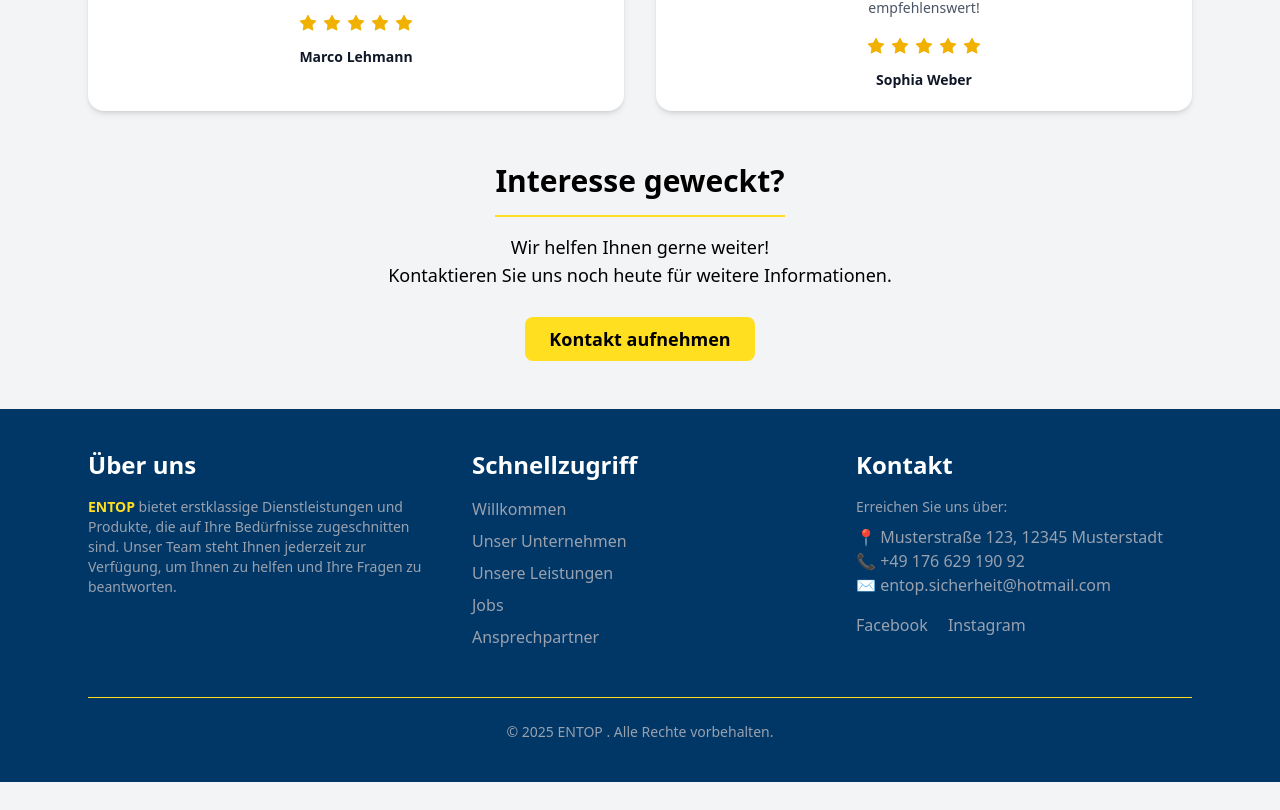
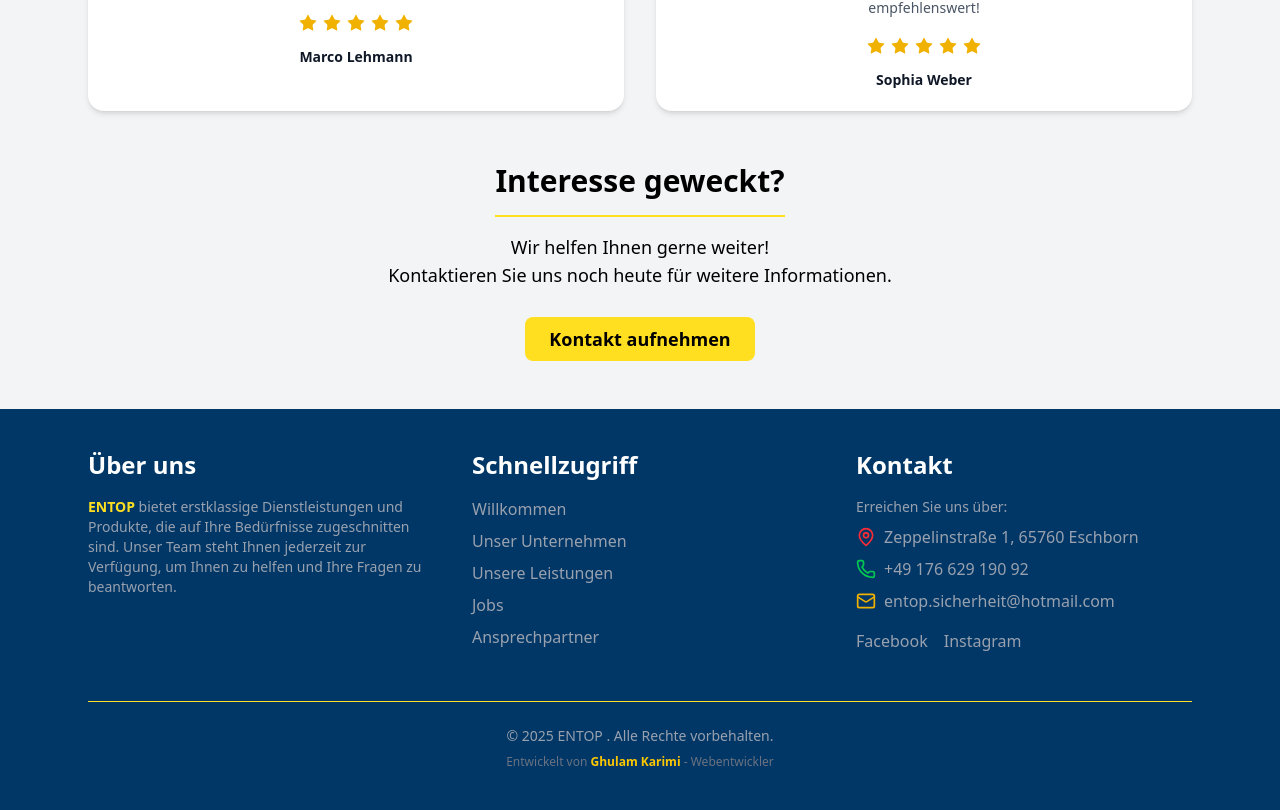
Before and after one commit to ghulamkarimi/entop, a Next.js app: page / in a window 1280 px wide. Shown: the part 2453-3263 px from the top of the page. Before the commit the page ends 3235 px from the top, so only its background shows below. Built offline with nearby package versions, Linux system fonts and the light colour scheme; a web font is replaced by a local one.

Commit message:
Update footer component with contact links and developer credit

```diff
--- a/components/footer/Footer.tsx
+++ b/components/footer/Footer.tsx
@@ -1,12 +1,12 @@
 "use client";
-import Link from "next/link";
 import { motion } from "framer-motion";
 import { useInView } from "react-intersection-observer";
+import { Mail, MapPin, Phone } from "lucide-react";
 
 const Footer = () => {
   const { ref, inView } = useInView({
-    triggerOnce: false, // Animation bei jedem Erscheinen im Viewport auslösen
-    threshold: 0.2, // Der Footer wird animiert, wenn 20% des Elements sichtbar sind
+    triggerOnce: false,
+    threshold: 0.2,
   });
 
   return (
@@ -80,24 +80,35 @@ const Footer = () => {
             <p className="text-gray-400 text-sm mb-2">
               Erreichen Sie uns über:
             </p>
-            <ul>
+            <ul className="space-y-2">
               <li>
-                <Link href="#" className="text-gray-400">
-                  📍 Musterstraße 123, 12345 Musterstadt
-                </Link>
+                <a
+                  href="https://www.google.com/maps?q=Zeppelinstraße+1,+65760+Eschborn"
+                  target="_blank"
+                  rel="noopener noreferrer"
+                  className="text-gray-400 flex items-center gap-2 hover:text-yellow-500"
+                >
+                  <MapPin className="text-red-500" size={20} />
+                  <span>Zeppelinstraße 1, 65760 Eschborn</span>
+                </a>
               </li>
               <li>
-                <Link href="tel:+4917662919092" className="text-gray-400">
-                  📞 +49 176 629 190 92
-                </Link>
+                <a
+                  href="tel:+4917662919092"
+                  className="text-gray-400 flex items-center gap-2 hover:text-yellow-500"
+                >
+                  <Phone className="text-green-500" size={20} />
+                  <span>+49 176 629 190 92</span>
+                </a>
               </li>
               <li>
-                <Link
+                <a
                   href="mailto:entop.sicherheit@hotmail.com"
-                  className="text-gray-400"
+                  className="text-gray-400 flex items-center gap-2 hover:text-yellow-500"
                 >
-                  ✉️ entop.sicherheit@hotmail.com
-                </Link>
+                  <Mail className="text-yellow-500" size={20} />
+                  <span>entop.sicherheit@hotmail.com</span>
+                </a>
               </li>
             </ul>
             <div className="mt-4">
@@ -107,7 +118,7 @@ const Footer = () => {
                 rel="noopener noreferrer"
                 className="text-gray-400 hover:text-yellow-500 mr-4"
               >
-                <i className="fab fa-facebook-f"></i> Facebook
+                Facebook
               </a>
               <a
                 href="https://www.instagram.com"
@@ -115,7 +126,7 @@ const Footer = () => {
                 rel="noopener noreferrer"
                 className="text-gray-400 hover:text-yellow-500"
               >
-                <i className="fab fa-instagram"></i> Instagram
+                Instagram
               </a>
             </div>
           </div>
@@ -126,6 +137,14 @@ const Footer = () => {
           <p className="text-sm text-gray-400">
             &copy; 2025 ENTOP . Alle Rechte vorbehalten.
           </p>
+          <p className="text-xs text-gray-500 mt-2">
+            Entwickelt von{" "}
+            <span className="text-yellow-400 font-semibold">
+              {" "}
+              Ghulam Karimi
+            </span>{" "}
+            {"-"} Webentwickler
+          </p>
         </div>
       </div>
     </motion.footer>
```
